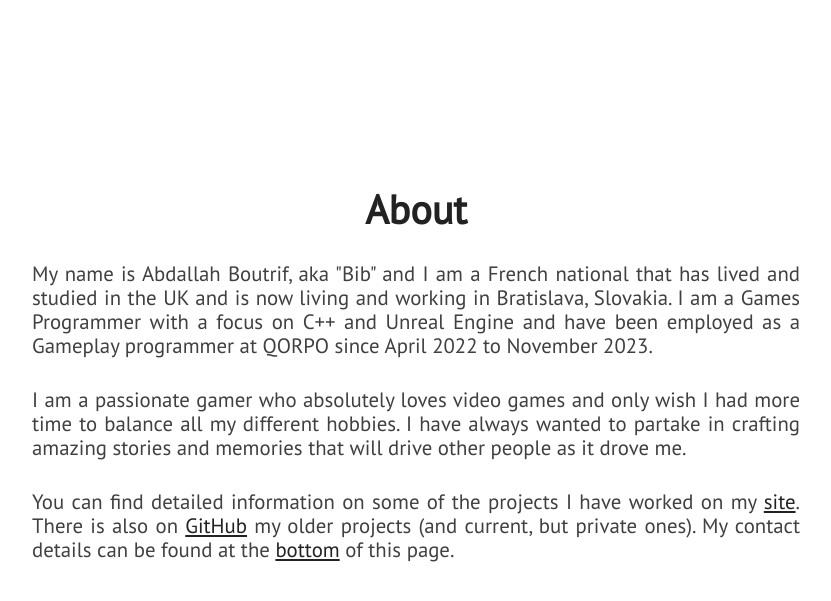
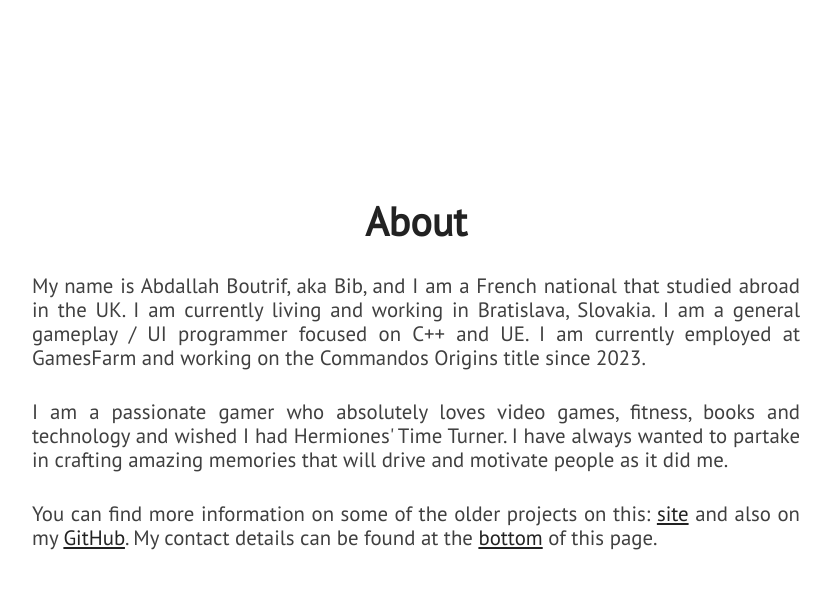
Before and after one commit to Bibool/portfolio.github.io, a Jekyll site: the page built from index.html, in a window 1280 px wide and 900 px high, scrolled down 1041 px. Shown: the top 601 px of the window, without its empty margins (224-1055 px from the left). Built offline with Jekyll 4.4.1, drawn with Linux system fonts in a browser that asks for light colours; nearby versions of some CDN libraries.

Commit message:
Update about.html

```diff
--- a/_includes/about.html
+++ b/_includes/about.html
@@ -3,13 +3,13 @@
         <div id="about-text">
             <div class="section-heading">About</div>
             <p class="paragraph-text justify-text">
-                My name is Abdallah Boutrif, aka "Bib" and I am a French national that has lived and studied in the UK and is now living and working in Bratislava, Slovakia. I am a Games Programmer with a focus on C++ and Unreal Engine and have been employed as a Gameplay programmer at QORPO since April 2022 to November 2023.
+                My name is Abdallah Boutrif, aka Bib, and I am a French national that studied abroad in the UK. I am currently living and working in Bratislava, Slovakia. I am a general gameplay / UI programmer focused on C++ and UE. I am currently employed at GamesFarm and working on the Commandos Origins title since 2023.
             </p>
             <p class="paragraph-text justify-text">
-                I am a passionate gamer who absolutely loves video games and only wish I had more time to balance all my different hobbies. I have always wanted to partake in crafting amazing stories and memories that will drive other people as it drove me.
+                I am a passionate gamer who absolutely loves video games, fitness, books and technology and wished I had Hermiones' Time Turner. I have always wanted to partake in crafting amazing memories that will drive and motivate people as it did me.
             </p>
             <p class="paragraph-text justify-text">
-                You can find detailed information on some of the projects I have worked on my <a href="{{ site.blog_url }}">site</a>. There is also on <a href="https://github.com/{{ site.github_username }}">GitHub</a> my older projects (and current, but private ones).
+                You can find more information on some of the older projects on this: <a href="{{ site.blog_url }}">site</a> and also on my <a href="https://github.com/{{ site.github_username }}">GitHub</a>.
                 My contact details can be found at the <span class="extra-link"><a href="#extra">bottom</a></span> of this page.
             </p>
         </div>
```
